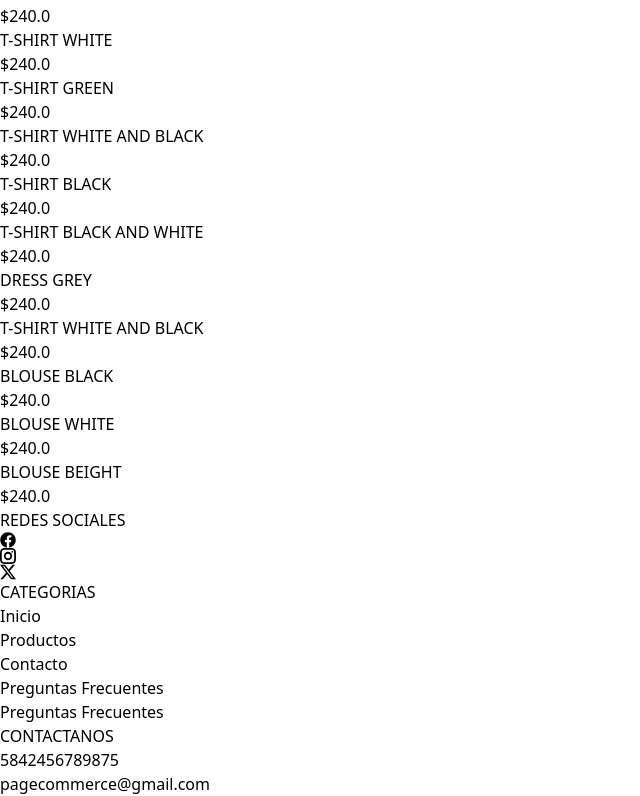
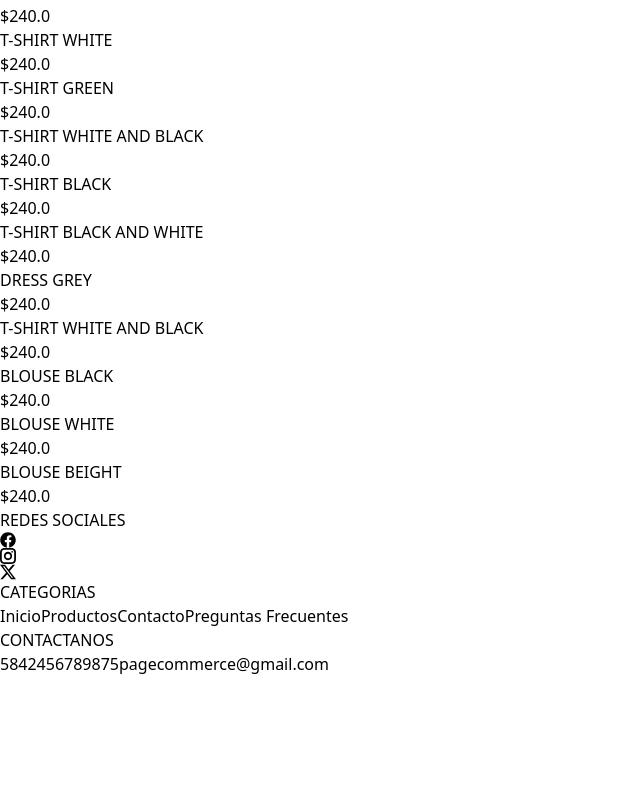
Before and after one commit to fernandzxc/PageCommer, a React (Vite) app: page / in a window 1280 px wide. Shown: the part 1132-1928 px from the top of the page, without its empty margins (0-640 px from the left). After the commit the page ends 1808 px from the top, so only its background shows below. Built offline with nearby package versions, Linux system fonts and the light colour scheme.

Commit message:
Error etiqueta A

```diff
--- a/src/Components/Footer.jsx
+++ b/src/Components/Footer.jsx
@@ -7,39 +7,28 @@ const Footer = () => {
     <div className="flex justify-around bg-gray-700 w-full p-5">
       <div>
         <h1 className="text-lg text-gray-300 pb-2">REDES SOCIALES</h1>
-        <figure className="flex gap-5">
-          <FaFacebook className="size-5 text-[#1877F2]" />
-          <GrInstagram className="size-5 text-fuchsia-600" />
-          <BsTwitterX className="size-5" />
-        </figure>
+        <div className="flex gap-5">
+          <FaFacebook className="size-5 cursor-pointer text-[#1877F2]" />
+          <GrInstagram className="size-5 cursor-pointer text-fuchsia-600" />
+          <BsTwitterX className="size-5 cursor-pointer" />
+        </div>
       </div>
 
       <div>
         <h1 className="text-gray-300 text-lg pb-2">CATEGORIAS</h1>
-        <ul className="text-white flex flex-col gap-3">
-          <li>
-            <a href="#">Inicio</a>
-          </li>
-          <li>
-            <a href="#">Productos</a>
-          </li>
-          <li>
-            <a href="#">Contacto</a>
-          </li>
-          <li>
-            <a href="#">Preguntas Frecuentes</a>
-          </li>
-          <li>
-            <a href="#">Preguntas Frecuentes</a>
-          </li>
-        </ul>
+        <div className="text-white flex flex-col gap-3">
+          <a href="/inicio" className="z-10">Inicio</a>
+          <a href="#">Productos</a>
+          <a href="#">Contacto</a>
+          <a href="#">Preguntas Frecuentes</a>
+        </div>
       </div>
 
       <div>
         <h1 className="text-gray-300 text-lg pb-2">CONTACTANOS</h1>
         <ul className="text-white flex flex-col gap-3">
-          <li>5842456789875</li>
-          <li>pagecommerce@gmail.com</li>
+          <a href="#">5842456789875</a>
+          <a href="">pagecommerce@gmail.com</a>
         </ul>
       </div>
     </div>
--- a/src/Components/Header.jsx
+++ b/src/Components/Header.jsx
@@ -12,9 +12,9 @@ const Header = () => {
         <div className="flex justify-between items-center px-2 py-6 relative">
           <div className="flex flex-row-reverse gap-4">
             <div className="flex gap-5 ">
-              <a href="" className="text-slate-400 hover:text-black">Inicio</a>
-              <a href="" className="text-slate-400 hover:text-black">Productos</a>
-              <a href="" className="text-slate-400 hover:text-black">Contacto</a>
+              <a href="#" className="text-slate-400 hover:text-black">Inicio</a>
+              <a href="#" className="text-slate-400 hover:text-black">Productos</a>
+              <a href="#" className="text-slate-400 hover:text-black">Contacto</a>
             </div>
             <div className="border-black border rounded-2xl flex justify-between">
               <input
--- a/src/Components/Section_2.jsx
+++ b/src/Components/Section_2.jsx
@@ -6,13 +6,13 @@ const Section_2 = () => {
         <h1 className="text-4xl font-extrabold">SPRING SUMMER 2025</h1>
       </div>
       <div className="grid grid-cols-1 sm:grid-cols-2 md:grid-cols-3 lg:grid-cols-4 gap-5">
-        <div className="shadow-xl">
+        <a href="#" className="shadow-xl">
           <div className="bg-[url('./assets/img/Model-0.jpg')] bg-cover bg-center aspect-[3/4]"></div>
           <div className="flex flex-col text-center gap-2 py-5">
             <h2 className="">BLUSA NEW SONIA</h2>
             <h2 className="font-bold text-lg">$50.0</h2>
           </div>
-        </div>
+        </a>
         <div className="h-[90vh] shadow-xl">
           <div className="h-[70vh] bg-[url('./assets/img/Model-0.2.jpg')] bg-center bg-cover"></div>
           <div className="flex flex-col text-center gap-2 py-5">
```
